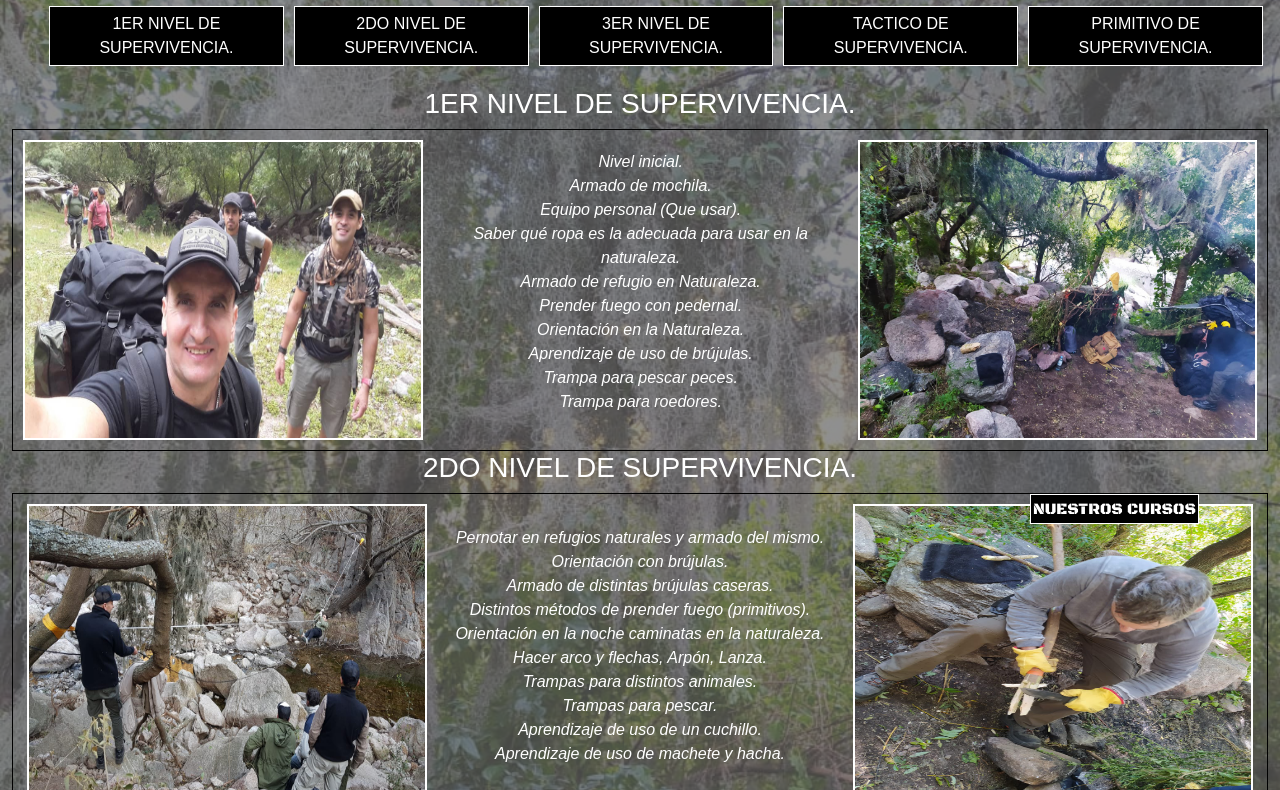
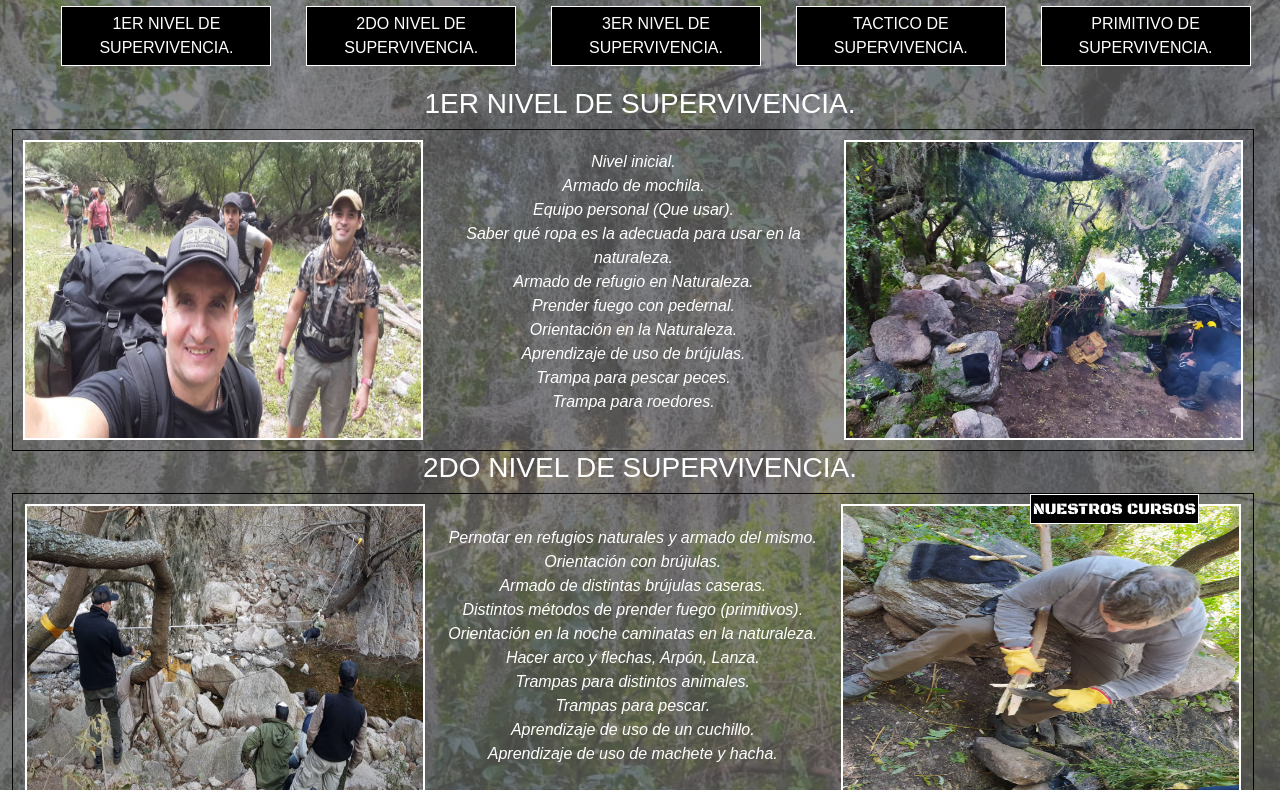
Before and after one commit to hernanadur/PreEntrega2Nadur, a plain HTML site: page pages/cursos.html in a window 1280 px wide. Shown: the part 276-1066 px from the top of the page. Drawn offline with nearby package versions, Linux system fonts and the light colour scheme; a web font is replaced by a local one.

Commit message:
arreglo aside mal tamaño

```diff
--- a/css/style.css
+++ b/css/style.css
@@ -19,6 +19,7 @@ body{
 header{
     background-color: rgb(97, 97, 97,0.7);
 }
+
 header nav div img{
     width: 250px;
     height: 150px;
@@ -77,7 +78,9 @@ div aside ul li a:hover{
     color: black;
 }
 
+
 section article{
+    width: 97vw;
     border: 1px groove black;
 }
 
@@ -195,6 +198,17 @@ fieldset input{
         transform: translate(-6px, -6px);
         }
 
+    div aside ul li{
+        display: inline-block;
+        width: 200px;
+        padding: 5px;
+        border: 1px solid white;
+        background-color: black;
+    }
+    div aside ul li a:hover{
+        width: 180px;
+    }
+
     img {
         width: 250px;
         height: 150px ;
@@ -245,6 +259,18 @@ fieldset input{
         margin: 0px 5px;
     }
 
+    div aside ul li{
+        display: inline-block;
+        width: 200px;
+        padding: 5px;
+        border: 1px solid white;
+        background-color: black;
+    }
+    div aside ul li a:hover{
+        display: inline-block;
+        width: 180px;
+    }
+
     @keyframes logo_movimiento {
         0%{ transform: translate(-400px)rotate(180deg) }
         25%{ transform: translate(-200px) }
@@ -264,8 +290,12 @@ fieldset input{
         width: 150px;
         }
 
+    div aside ul li{
+        width: 135px;
+    }
+
     div aside ul li a:hover{
-        width: 150px;
+        width: 135px;
     }
 
     img {
@@ -319,8 +349,12 @@ fieldset input{
         width: 200px;
     }
 
+    div aside ul li{
+        width: 170px;
+    }
+
     div aside ul li a:hover{
-        width: 170px;
+        width: 160px;
     }
 
     div ul li a img{
@@ -369,6 +403,10 @@ fieldset input{
 
     }
 
+    div aside ul li{
+        width: 210px;
+    }
+
     div aside ul li a:hover{
         width: 200px;
     }
@@ -398,8 +436,13 @@ fieldset input{
 }
 
 @media screen and (min-width: 1400px){
+
+    div aside ul li{
+        width: 260px;
+    }
+
     div aside ul li a:hover{
-        width: 300px;
+        width: 240px;
     }
 
     button{
--- a/pages/cursos.html
+++ b/pages/cursos.html
@@ -44,7 +44,7 @@
         <div class="row">
             <aside>
                 <h1 id="arriba" class="titulosGrande animate__animated animate__backInDown">NUESTROS CURSOS</h1>
-                <ul class="d-flex flex-column flex-sm-column flex-md-row">
+                    <ul class="d-flex flex-column flex-sm-column flex-md-row justify-content-around align-items-center">
                         <li><a href="./cursos.html#1ernivel">1ER NIVEL DE SUPERVIVENCIA.</a></li>
                         <li><a href="./cursos.html#2donivel">2DO NIVEL DE SUPERVIVENCIA.</a></li>
                         <li><a href="./cursos.html#3ernivel">3ER NIVEL DE SUPERVIVENCIA.</a></li>
@@ -112,7 +112,7 @@
                 </article>
 
 
-            <h3 id="tactico">CURSO TACTICO DE SUPERVIVENCIA.</h3>
+                <!-- <h3 id="tactico">CURSO TACTICO DE SUPERVIVENCIA.</h3>
 
                 <article class="d-md-flex justify-content-around align-items-center">
                     <img src="../assets/images/cursos/hamaca.jpeg" alt="hamaca">
@@ -123,7 +123,7 @@
                     Varios días en medio de la naturaleza (de 3 a 5 días)</p>
                     <img src="../assets/images/cursos/montañaa.jpeg" alt="montana">
 
-            </article>
+                </article> -->
 
 
                 <h3 id="primitivo">CURSO PRIMITIVO DE SUPERVIVENCIA.</h3>
```
Lines whose indentation alone changed are shown as unchanged.
